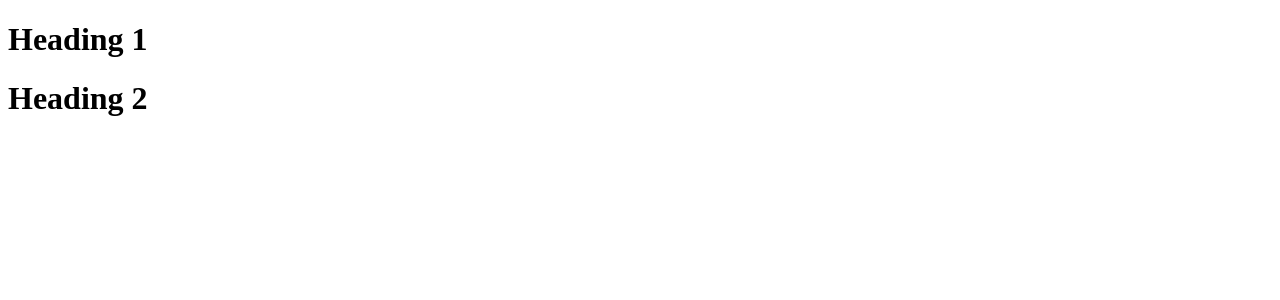
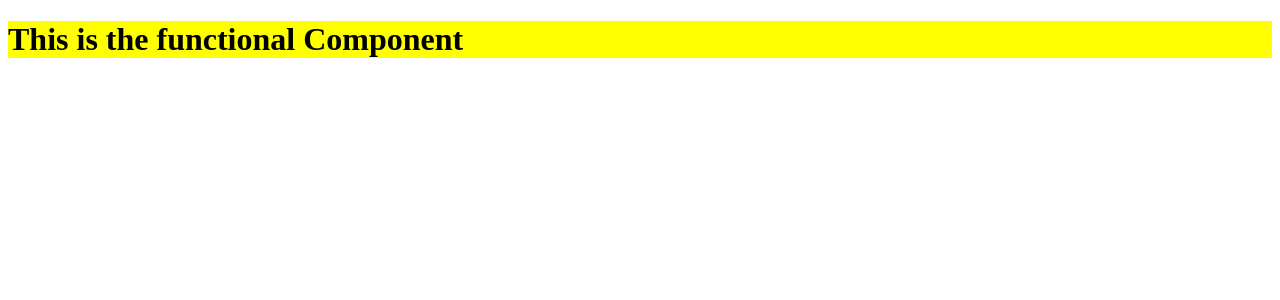
Before and after one commit to ranveerrajput/Apna-Dhaba, a React (Vite) app: page / in a window 1280 px wide. Shown: the top 300 px of the page. Built offline with nearby package versions, Linux system fonts and the light colour scheme.

Commit message:
Lecture 3 Done Laying the Foundation Created a Functional Component

```diff
--- a/App.js
+++ b/App.js
@@ -25,5 +25,15 @@ const div = React.createElement(
   [heading1, heading2]
 );
 
+const heading = (
+  <h1 id="title" key="h2">
+    Welocme to React
+  </h1>
+);
+
+const HeadingComponent = () => {
+  return <h1>This is the functional Component</h1>;
+};
+
 const root = ReactDOM.createRoot(document.getElementById("root"));
-root.render(div);
+root.render(<HeadingComponent />);
--- a/index.css
+++ b/index.css
@@ -0,0 +1,3 @@
+#root {
+  background-color: yellow;
+}
--- a/package.json
+++ b/package.json
@@ -3,6 +3,8 @@
   "version": "1.0.0",
   "description": "This is a food ordering website",
   "scripts": {
+    "start": "parcel index.html",
+    "build": "parcel build index.html",
     "test": "jest"
   },
   "repository": {
```
